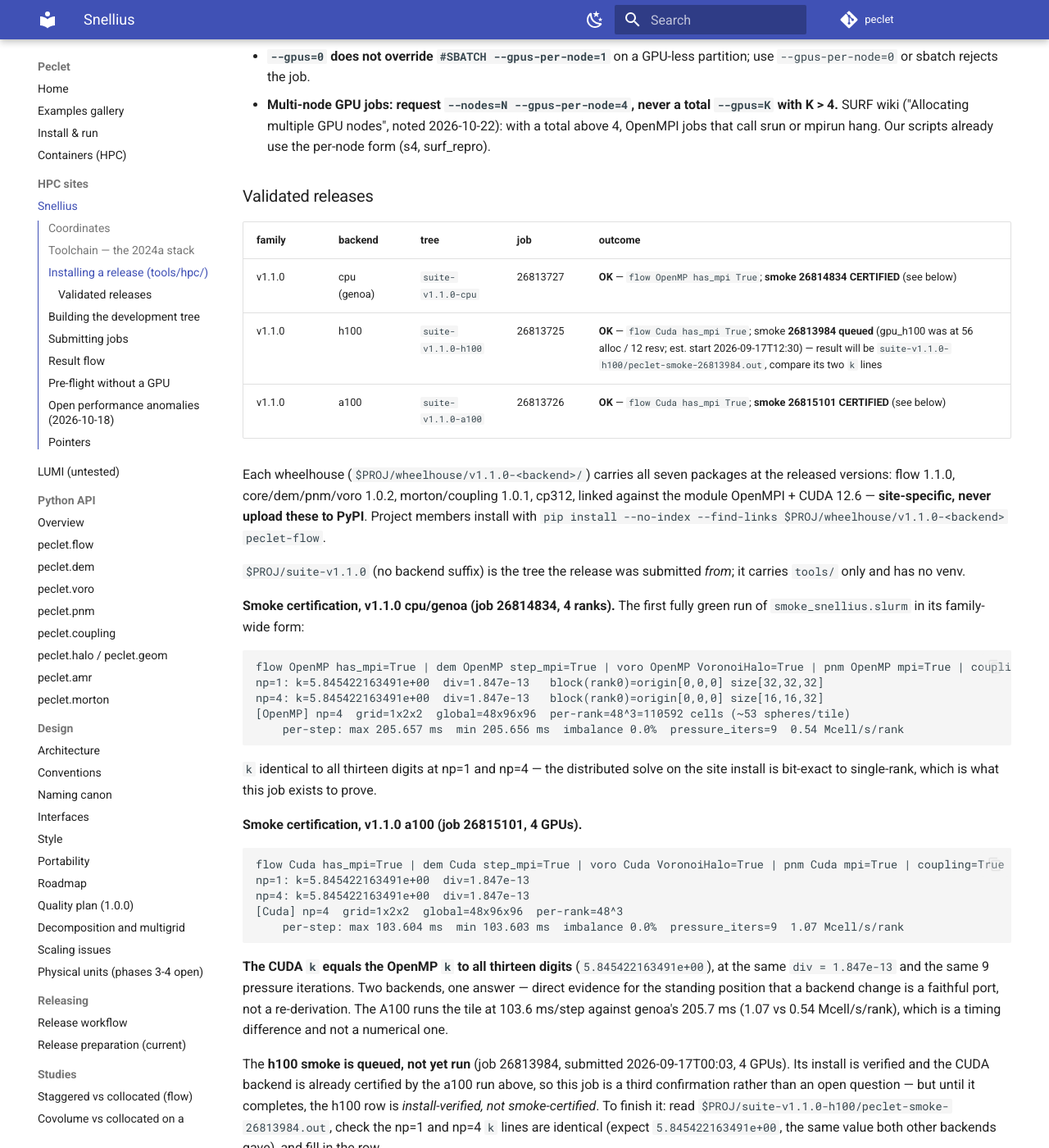
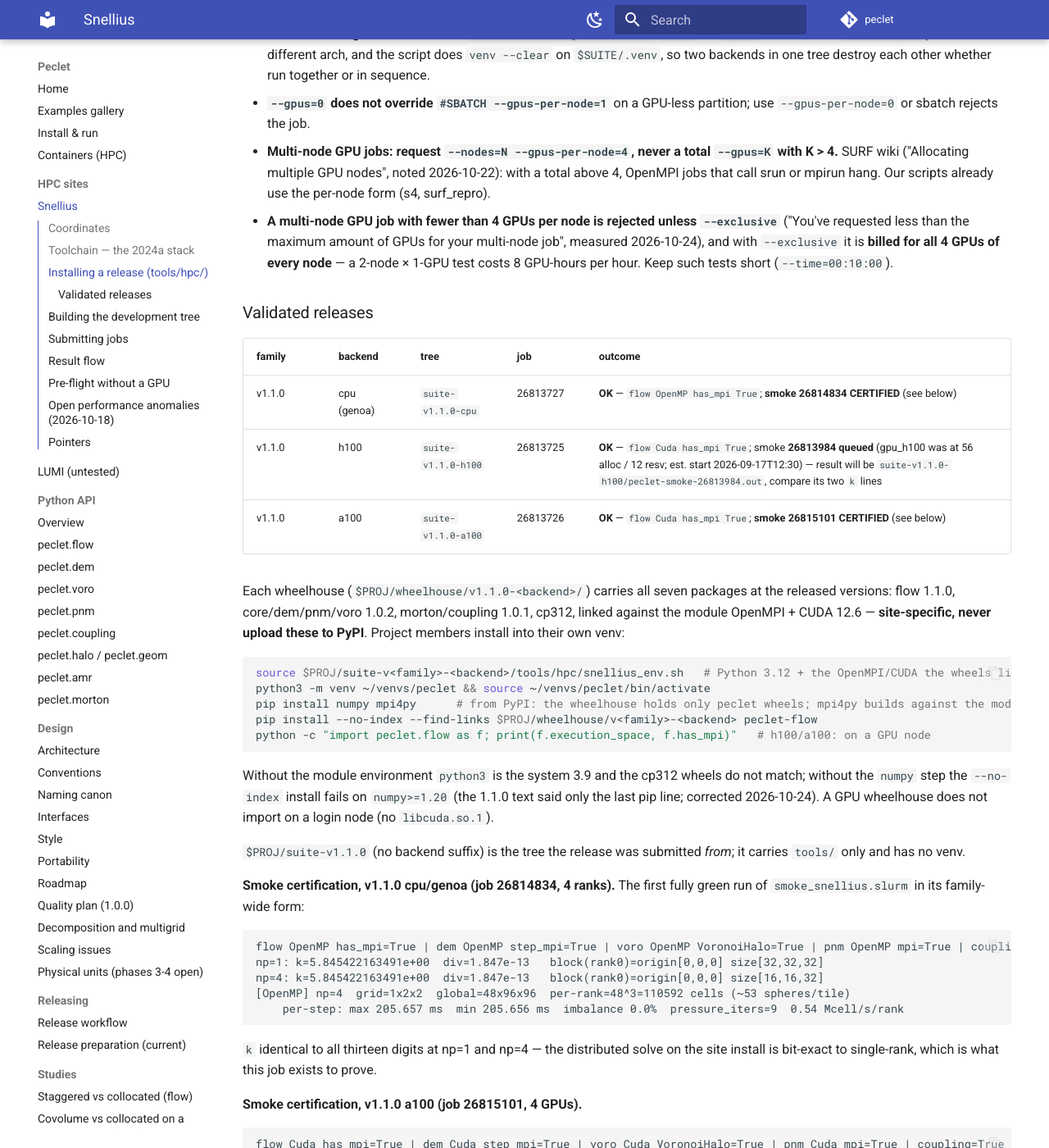
Before and after one commit to computational-chemical-engineering/peclet, an MkDocs documentation site: the page built from docs/SNELLIUS.md, in a window 1280 px wide and 1400 px high, scrolled down 1756 px. Shown: the whole window at 82% size. Built offline with MkDocs 1.6.1 and Material for MkDocs 9.7.7, drawn with Linux system fonts in a browser that asks for light colours; comment, search, counter and statistics services are not loaded; some of the changed text lies outside the part shown.

Commit message:
SNELLIUS: the wheelhouse install and smoke snippets as they actually run; multi-node --exclusive billing
Phase F (family 1.5.0, 2026-10-24) ran the snippets as written: the one-line
'pip install --no-index --find-links <wheelhouse> peclet-flow' fails in a fresh venv on numpy>=1.20
(the wheelhouse holds only peclet wheels) and needs the module Python 3.12; the bare
'sbatch tools/hpc/smoke_snellius.slurm' has no <tag> <target>. Corrected block verified on the cpu
wheelhouse (login node) and the h100 wheelhouse (job 28537314: flow Cuda has_mpi True). New trap: a
multi-node job with < 4 GPUs/node needs --exclusive and bills all 4 GPUs per node.

Co-Authored-By: Claude Opus 5.5 <noreply@anthropic.com>
Claude-Session: https://claude.ai/code/session_0127kjaH3FmCxkx1nzhmxWbn

````diff
--- a/docs/SNELLIUS.md
+++ b/docs/SNELLIUS.md
@@ -53,7 +53,10 @@ cd $PROJ/suite-v<family>          # SUBMIT FROM INSIDE THE TREE (see the traps b
 sbatch --nodes=1 --gpus-per-node=1 --ntasks-per-node=1             tools/hpc/install_snellius.sh v<family> h100
 sbatch -p gpu_a100 --nodes=1 --gpus-per-node=1 --ntasks-per-node=1 tools/hpc/install_snellius.sh v<family> a100
 sbatch -p genoa --gpus-per-node=0 --ntasks=1 --cpus-per-task=32    tools/hpc/install_snellius.sh v<family> cpu
-sbatch tools/hpc/smoke_snellius.slurm     # certifies it: 1- vs 8-rank permeability, dem step_mpi
+# certify each backend (positional <tag> <target>; 1- vs 4-rank permeability, dem step_mpi):
+sbatch --nodes=1 --gpus-per-node=4 --ntasks-per-node=4             tools/hpc/smoke_snellius.slurm v<family> h100
+sbatch -p gpu_a100 --nodes=1 --gpus-per-node=4 --ntasks-per-node=4 tools/hpc/smoke_snellius.slurm v<family> a100
+sbatch -p genoa --gpus-per-node=0 --ntasks-per-node=4 -c 4         tools/hpc/smoke_snellius.slurm v<family> cpu
 ```
 
 Arguments are positional (SURF's `sbatch` drops leading `VAR=x`); `snellius_env.sh` next to it is the
@@ -73,6 +76,10 @@ in the script — the recipe above is the corrected one; see [RELEASE](RELEASE.m
 - **Multi-node GPU jobs: request `--nodes=N --gpus-per-node=4`, never a total `--gpus=K` with K > 4.**
   SURF wiki ("Allocating multiple GPU nodes", noted 2026-10-22): with a total above 4, OpenMPI jobs
   that call srun or mpirun hang. Our scripts already use the per-node form (s4, surf_repro).
+- **A multi-node GPU job with fewer than 4 GPUs per node is rejected unless `--exclusive`**
+  ("You've requested less than the maximum amount of GPUs for your multi-node job", measured
+  2026-10-24), and with `--exclusive` it is **billed for all 4 GPUs of every node** — a 2-node ×
+  1-GPU test costs 8 GPU-hours per hour. Keep such tests short (`--time=00:10:00`).
 
 ### Validated releases
 
@@ -85,7 +92,19 @@ in the script — the recipe above is the corrected one; see [RELEASE](RELEASE.m
 Each wheelhouse (`$PROJ/wheelhouse/v1.1.0-<backend>/`) carries all seven packages at the released
 versions: flow 1.1.0, core/dem/pnm/voro 1.0.2, morton/coupling 1.0.1, cp312, linked against the
 module OpenMPI + CUDA 12.6 — **site-specific, never upload these to PyPI**. Project members install
-with `pip install --no-index --find-links $PROJ/wheelhouse/v1.1.0-<backend> peclet-flow`.
+into their own venv:
+
+```bash
+source $PROJ/suite-v<family>-<backend>/tools/hpc/snellius_env.sh   # Python 3.12 + the OpenMPI/CUDA the wheels link
+python3 -m venv ~/venvs/peclet && source ~/venvs/peclet/bin/activate
+pip install numpy mpi4py      # from PyPI: the wheelhouse holds only peclet wheels; mpi4py builds against the module mpicc
+pip install --no-index --find-links $PROJ/wheelhouse/v<family>-<backend> peclet-flow
+python -c "import peclet.flow as f; print(f.execution_space, f.has_mpi)"   # h100/a100: on a GPU node
+```
+
+Without the module environment `python3` is the system 3.9 and the cp312 wheels do not match; without
+the `numpy` step the `--no-index` install fails on `numpy>=1.20` (the 1.1.0 text said only the last
+pip line; corrected 2026-10-24). A GPU wheelhouse does not import on a login node (no `libcuda.so.1`).
 
 `$PROJ/suite-v1.1.0` (no backend suffix) is the tree the release was submitted *from*; it carries
 `tools/` only and has no venv.
````
